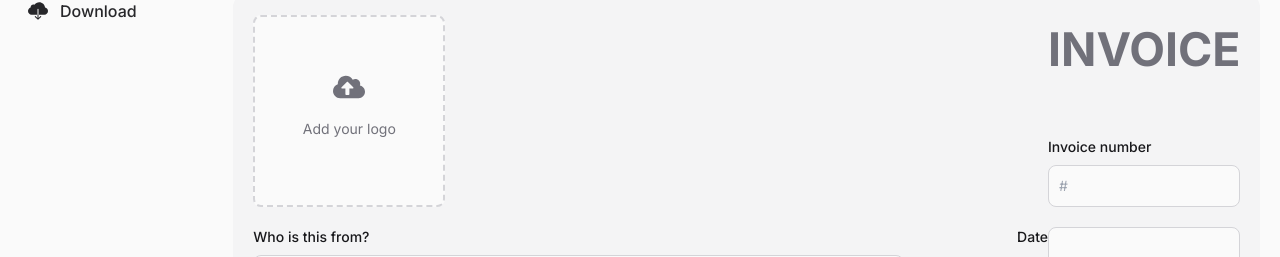
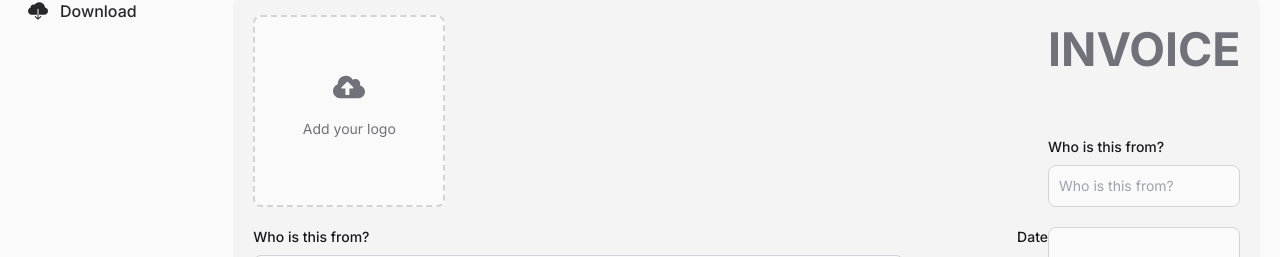
Before and after one commit to prasenjitpriyan/invoicemaster, a Next.js app: page / in a window 1280 px wide. Shown: the part 89-346 px from the top of the page. Built offline with nearby package versions, Linux system fonts and the light colour scheme.

Commit message:
Invoice reducer deleted

```diff
--- a/app/invoice/page.tsx
+++ b/app/invoice/page.tsx
@@ -1,8 +1,13 @@
+"use client";
+
 import Image from "next/image";
 import React from "react";
 import logo from "@/assets/images/10.svg";
+import { useSelector, useDispatch } from "react-redux";
+import { RootState } from "@/lib/store";
 
 const InvoicePage = () => {
+  const invoices = useSelector((state: RootState) => state.invoices);
   return (
     <main className="grid place-items-center min-h-screen w-screen">
       <div className="h-[96%] w-[96%] border-t-8 border-blue-600">
--- a/components/Hero.tsx
+++ b/components/Hero.tsx
@@ -1,9 +1,11 @@
+"use client";
+
+import React from "react";
 import Link from "next/link";
-import React from "react";
 import { IoIosCloudDownload } from "react-icons/io";
 import { FaCloudUploadAlt } from "react-icons/fa";
+import DatePickerCoponents from "./DatePicker";
 import TextInput from "./TextInput";
-import DatePickerCoponents from "./DatePicker";
 
 const Hero: React.FC = () => {
   return (
@@ -43,10 +45,10 @@ const Hero: React.FC = () => {
               <div className="flex flex-col justify-between h-48 w-48">
                 <h1 className="font-bold text-[2.90rem]">INVOICE</h1>
                 <TextInput
-                  htmlFor="invoice"
-                  labelText="Invoice number"
-                  type="number"
-                  placeholder="#"
+                  htmlFor="from"
+                  labelText="Who is this from?"
+                  type="text"
+                  placeholder="Who is this from?"
                   className="w-full"
                 />
               </div>
--- a/components/TextInput.tsx
+++ b/components/TextInput.tsx
@@ -1,4 +1,4 @@
-import React, { ReactNode } from "react";
+import React, { ChangeEvent } from "react";
 
 interface TextInputProps {
   htmlFor: string;
--- a/lib/features/invoice/invoiceSlice.ts
+++ /dev/null
@@ -1,33 +0,0 @@
-import { createSlice } from "@reduxjs/toolkit";
-
-interface InvoiceState {
-  invoiceNumber: number;
-  invoiceFrom: string;
-  invoiceTo: string;
-}
-
-const INVOICES_LIST: InvoiceState[] = [
-  { invoiceNumber: 0, invoiceFrom: "", invoiceTo: "" },
-];
-
-const initialState = {
-  invoices: INVOICES_LIST,
-};
-
-export const invoiceSlice = createSlice({
-  name: "invoices",
-  initialState,
-  reducers: {
-    addNewInvoice: (state, action) => {
-      const newItem = action.payload;
-      state.invoices.push({
-        invoiceNumber: newItem.invoiceNumber,
-        invoiceFrom: newItem.invoiceFrom,
-        invoiceTo: newItem.invoiceTo,
-      });
-    },
-  },
-});
-
-export const { addNewInvoice } = invoiceSlice.actions;
-export default invoiceSlice.reducer;
--- a/lib/store.ts
+++ b/lib/store.ts
@@ -1,12 +1,10 @@
 import { configureStore } from "@reduxjs/toolkit";
 import themeReducer from "@/lib/features/theme/themeSlice";
-import invoiceReducer from "@/lib/features/invoice/invoiceSlice";
 
 export const makeStore = () => {
   return configureStore({
     reducer: {
       theme: themeReducer,
-      invoices: invoiceReducer,
     },
   });
 };
```
